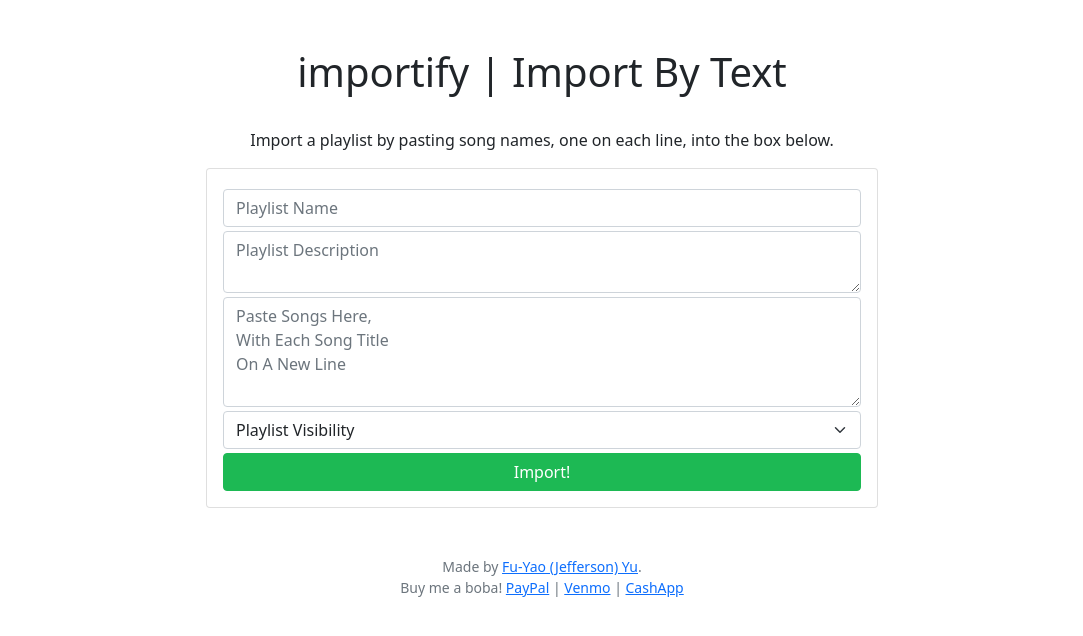
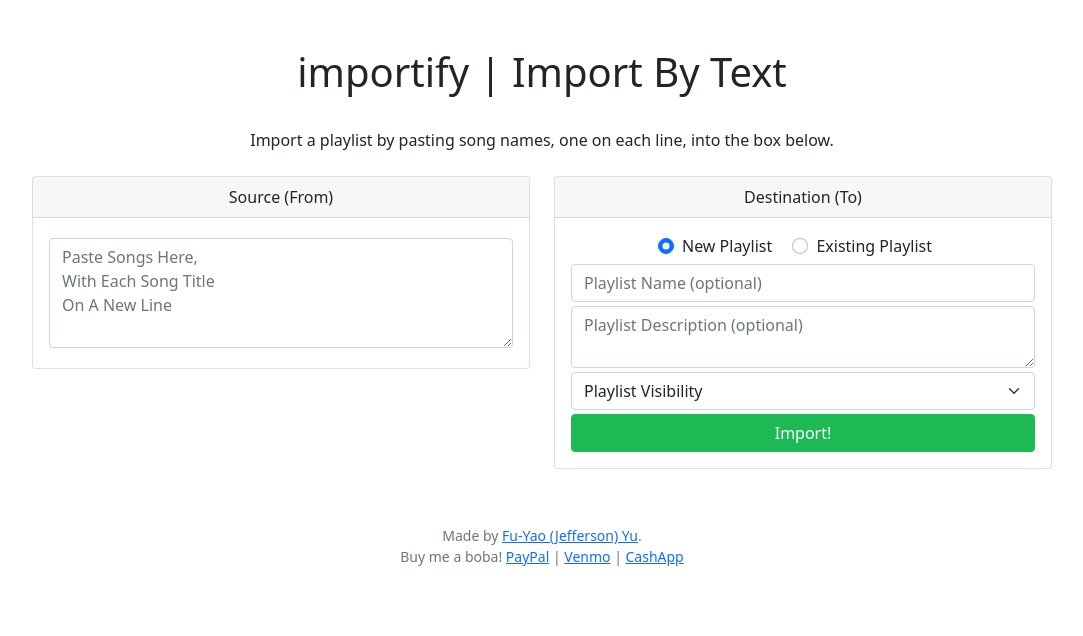
Before and after one commit to JeffersonYu1/importify, a Flask app: template templates/text.html in a window 1280 px wide. Shown: the part 57-693 px from the top of the page, without its empty margins (98-1181 px from the left). Run offline with Flask 2, Linux system fonts and the light colour scheme; the template is opened without the code that fills it, so the values that code supplies are empty; parts of the project's set-up code (start-up, migrations or seed data) failed here and were passed over; some libraries are stand-ins or nearby versions.

Commit message:
Import to Existing Playlist

```diff
--- a/app.py
+++ b/app.py
@@ -25,7 +25,7 @@ SPOTIFY_API_URL = "{}/{}".format(SPOTIFY_API_BASE_URL, API_VERSION)
 
 # Server-side Parameters
 REDIRECT_URI = "{}/callback/q".format(os.environ.get("SPOTIPY_REDIRECT_URL"))
-SCOPE = "user-library-read user-library-modify playlist-modify-private playlist-modify-public ugc-image-upload"
+SCOPE = "user-library-read user-library-modify playlist-modify-private playlist-modify-public ugc-image-upload playlist-read-collaborative playlist-read-private"
 SHOW_DIALOG_bool = True
 
 auth_query_parameters = {
@@ -316,54 +316,74 @@ def import_by_link():
 def import_by_text():
     if request.method == "POST":
         def generate():
-            # Make Spotipy object with access token
+            # Create Spotipy object using Access Token
             sp = spotipy.Spotify(auth=session["response_data"]["access_token"])
 
-            # Get form data for playlist
-            playlist_name = request.form.get("playlist_name")
-            if not playlist_name:
-                playlist_name = "importify playlist"
-            playlist_name.strip()
+            # Get user_id using created Spotipy object
+            user_id = sp.me()['id']
 
-            playlist_desc = request.form.get("playlist_desc")
-            if not playlist_desc:
-                playlist_desc = "playlist created with importify"
-            playlist_desc.strip()
-
+            # Get list of desired songs from form
             playlist_paste = request.form.get("playlist_paste")
             if not playlist_paste:
                 playlist_paste = ""
             playlist_paste.strip()
 
-            playlist_visibility = request.form.get("playlist_visibility")
-            if playlist_visibility not in ["True", "False", True, False]:
-                playlist_visibility = "False"
-            bool(playlist_visibility.strip())
+            # Check whether the import destination is a new or existing playlist
+            destinationSelect = request.form.get('destinationRadioOption')
+            if destinationSelect is None:
+                destinationSelect = '0'
 
-            # Generate playlist args based on form responses
-            playlist_args = {
-                "name": playlist_name,
-                "public": playlist_visibility,
-                "collaborative": False,
-                "description": playlist_desc
-            }
+            # If the desired destination is an existing playlist
+            if destinationSelect == '1':
+                playlist_uri = request.form.get('existing_playlist_selector')
+                # print(playlist_uri)
 
-            # Get user_id based on Spotipy object
-            user_id = sp.me()['id']
-            playlist_response = sp.user_playlist_create(user_id, playlist_args["name"], public=playlist_args["public"], collaborative=playlist_args["collaborative"], description=playlist_args["description"])
+            # If the desired destination is a new playlist
+            else:
+                # Get desired playlist name from form
+                playlist_name = request.form.get("playlist_name")
+                if not playlist_name:
+                    playlist_name = "importify playlist"
+                playlist_name.strip()
 
-            # Ensure new playlist was created
-            if not playlist_response:
-                raise RuntimeError("New playlist could not be created")
+                # Get desired playlist description from form
+                playlist_desc = request.form.get("playlist_desc")
+                if not playlist_desc:
+                    playlist_desc = "playlist created with importify"
+                playlist_desc.strip()
 
-            # Get playlist_uri (similar to id) of playlist
-            playlist_uri = playlist_response['uri']
+                # Get desired playlist visibility
+                playlist_visibility = request.form.get("playlist_visibility")
+                if playlist_visibility not in ["True", "False", True, False]:
+                    playlist_visibility = "False"
+                bool(playlist_visibility.strip())
+
+                # Generate playlist args based on form responses
+                playlist_args = {
+                    "name": playlist_name,
+                    "public": playlist_visibility,
+                    "collaborative": False,
+                    "description": playlist_desc
+                }
+
+                # Create new playlist
+                playlist_response = sp.user_playlist_create(user_id, playlist_args["name"], public=playlist_args["public"], collaborative=playlist_args["collaborative"], description=playlist_args["description"])
+
+                # Ensure new playlist was created
+                if not playlist_response:
+                    raise RuntimeError("New playlist could not be created")
+
+                # Get playlist_uri (similar to id) of playlist
+                playlist_uri = playlist_response['uri']
 
             # Convert pasted song data into array
             paste_list = playlist_paste.splitlines()
+
+            # Initialize arrays
             added_songs = []
             not_added = []
 
+            # Number of songs to add per request to Spotify API
             num_bins = 100
 
             # If there is at least one line in the paste
@@ -430,7 +450,34 @@ def import_by_text():
         return Response(stream_with_context(stream_template("result.html", origin="Import By Text", songs_string=songs_string)))
 
     else:
-        return render_template("text.html")
+        user_playlists = []
+
+        try:
+            # Make Spotipy object with access token
+            sp = spotipy.Spotify(auth=session["response_data"]["access_token"])
+
+            # Print user_id
+            user_id = sp.me()['id']
+            # print(user_id)
+
+            # Get current user playlists
+            results = sp.current_user_playlists(limit=50)
+            # print(results)
+            # for i, item in enumerate(results['items']):
+            #     print("%d %s" % (i, item['name']))
+
+            for item in results['items']:
+                if item.get('owner').get('id') == user_id:
+                    user_playlists.append({
+                        'name': item.get('name'),
+                        'uri': item.get('uri')
+                    })
+            # print(user_playlists)
+
+            return render_template("text.html", user_playlists=user_playlists)
+        except Exception as str_error:
+            print(str_error)
+            return render_template("text.html", error=str_error)
 
 
 @app.route("/login")
--- a/static/scripts_by.js
+++ b/static/scripts_by.js
@@ -2,7 +2,7 @@
 
 // Change div display based on Destination Selector
 $(document).ready(function(){
-    $('input[name=destinationRadioOption]').on('change', function(){
+    $('input[name="destinationRadioOption"]').on('change', function(){
         var n = $(this).val();
         switch(n)
         {
@@ -16,4 +16,38 @@ $(document).ready(function(){
                     break;
             }
     });
+
+    $("#importBySubmit").click(function() {
+        let valid = true;
+
+        // Validate Spotify URL
+        if($("#playlist_link").length && $("#playlist_link").val().lastIndexOf("https://open.spotify.com/playlist/", 0) !== 0)
+        {
+            valid = false;
+            $("#error_message").html("Invalid playlist URL.");
+            $("#error_message").css("display", "inline");
+            return;
+        }
+
+        // If destination is selected as existing playlist, validate playlist
+        if($('input[name="destinationRadioOption"]:checked').val() == 1 && $('#existingPlaylistForm option:selected').val() == 'none')
+        {
+            valid = false;
+            $("#error_message").html("No destination playlist selected.");
+            $("#error_message").css("display", "inline");
+            return;
+        }
+
+        if($('#playlist_paste').length && $('#playlist_paste').val().trim() == "")
+        {
+            valid = false;
+            $("#error_message").html("Source is empty or invalid.");
+            $("#error_message").css("display", "inline");
+            return;
+        }
+
+        if(valid) {
+            $("#importBy").submit();
+        }
+    });
 });
--- a/templates/text.html
+++ b/templates/text.html
@@ -1,13 +1,26 @@
-{% extends "layout.html" %} {% block title %} Import By Text {% endblock %} {% block menu_items %}
+{% extends "layout.html" %}
+
+{% block title %}
+    Import By Text
+{% endblock %}
+
+{% block menu_items %}
     <a class="nav-item nav-link" href="/">Home</a>
     <a class="nav-item nav-link active" href="/text"><span class="sr-only">Import By Text</span></a>
     <a class="nav-item nav-link" href="/link">Import By Link</a>
     <a class="nav-item nav-link" href="/info">Info</a>
-<a class="nav-item nav-link" href="/logout">Logout</a> {% endblock %} {% block main %}
+    <a class="nav-item nav-link" href="/logout">Logout</a>
+{% endblock %}
+
+{% block customScripts %}
+    <script src="/static/scripts_by.js"></script>
+{% endblock %}
+
+{% block main %}
     <h1>importify | Import By Text</h1>
-<br> {% if error %}
-<p id="error_message" style="color:red">{{error}}</p>
-{% endif %}
+    <br>
+
+    <p id="error_message" style="color:red; display: none">{% if error %}{{error}}{% endif %}</p>
 
     <p id="display_message" style="color:blue; display: none"></p>
 
@@ -15,22 +28,50 @@
         Import a playlist by pasting song names, one on each line, into the box below.
     </p>
 
+    <form id="importBy" action="/text" method="post">
         <div class="container">
             <div class="row justify-content-center">
-        <div class="col-12 col-lg-8">
-            <div class="card text-center mx-auto" style="width:100%">
+                <div class="col-12 col-lg-6">
+                    <div class="card text-center mx-auto my-2" style="width:100%">
+                        <div class="card-header">
+                            <p class="mb-0">
+                                Source (From)
+                            </p>
+                        </div>
+
                         <div class="card-body">
-                    <form action="/text" method="post">
                             <div class="form-group">
-                            <input type="text" style="width:100%" class="form-control mx-auto my-1" id="playlist_name" name="playlist_name" placeholder="Playlist Name">
+                                <textarea style="width:100%" class="form-control mx-auto my-1" id="playlist_paste" name="playlist_paste" placeholder="Paste Songs Here, &#10;With Each Song Title &#10;On A New Line" rows="4"></textarea>
+                            </div>
+                        </div>
+                    </div>
+                </div>
+
+                <div class="col-12 col-lg-6">
+                    <div class="card text-center mx-auto my-2" style="width:100%">
+                        <div class="card-header">
+                            <p class="mb-0">
+                                Destination (To)
+                            </p>
+                        </div>
+
+                        <div class="card-body">
+                            <div class="form-check form-check-inline">
+                                <input class="form-check-input" type="radio" name="destinationRadioOption" id="inlineRadio1" value="0" checked>
+                                <label class="form-check-label" for="inlineRadio1">New Playlist</label>
+                            </div>
+                            <div class="form-check form-check-inline">
+                                <input class="form-check-input" type="radio" name="destinationRadioOption" id="inlineRadio2" value="1">
+                                <label class="form-check-label" for="inlineRadio2">Existing Playlist</label>
+                            </div>
+
+                            <div id="newPlaylistForm">
+                                <div class="form-group">
+                                    <input type="text" style="width:100%" class="form-control mx-auto my-1" id="playlist_name" name="playlist_name" placeholder="Playlist Name (optional)">
                                 </div>
 
                                 <div class="form-group">
-                            <textarea style="width:100%" class="form-control mx-auto my-1" id="playlist_desc" name="playlist_desc" placeholder="Playlist Description" rows="2"></textarea>
-                        </div>
-
-                        <div class="form-group">
-                            <textarea style="width:100%" class="form-control mx-auto my-1" id="playlist_paste" name="playlist_paste" placeholder="Paste Songs Here, &#10;With Each Song Title &#10;On A New Line" rows="4"></textarea>
+                                    <textarea style="width:100%" class="form-control mx-auto my-1" id="playlist_desc" name="playlist_desc" placeholder="Playlist Description (optional)" rows="2"></textarea>
                                 </div>
 
                                 <select class="form-select mx-auto my-1" name="playlist_visibility">
@@ -38,13 +79,26 @@
                                     <option value="True">Public</option>
                                     <option value="False">Private</option>
                                 </select>
+                            </div>
 
-                        <button type="submit" class="btn spotify-green-button" style="width:100%">Import!</button>
-                    </form>
+                            <div id="existingPlaylistForm" style="display:none;">
+                                <select class="form-select mx-auto my-1" name="existing_playlist_selector">
+                                    {% if user_playlists %}
+                                        <option disabled="" selected="" value="none">Select Playlist</option>
+                                        {% for playlist in user_playlists %}
+                                            <option value="{{playlist.uri}}">{{playlist.name}}</option>
+                                        {% endfor %}
+                                    {% else %}
+                                        <option disabled="" selected="" value="none">No Existing Playlists Found.</option>
+                                    {% endif %}
+                                </select>
+                            </div>
+
+                            <input type="button" id="importBySubmit" class="btn spotify-green-button" style="width:100%" value="Import!"></input>
                         </div>
                     </div>
                 </div>
             </div>
         </div>
-
+    </form>
 {% endblock %}
```
Also changed, not shown: templates/link.html (+8 -9 lines), static/jquery.validate.min.js (added). Lines whose indentation alone changed are shown as unchanged.
